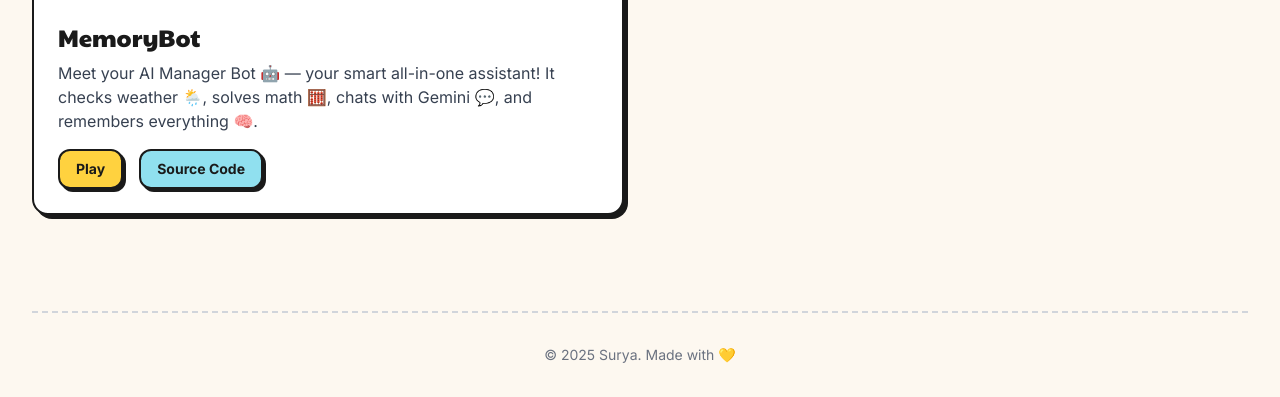
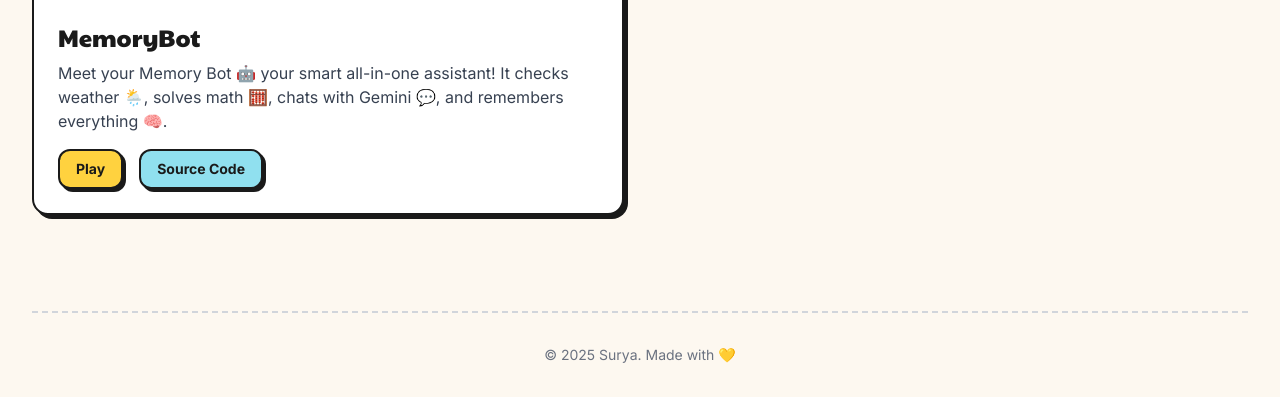
Before and after one commit to Pranav3782/Surya, a plain HTML site: page exp.html in a window 1280 px wide. Shown: the part 1619-2016 px from the top of the page. Drawn offline with nearby package versions, Linux system fonts and the light colour scheme.

Commit message:
changed the description for memory bot

```diff
--- a/exp.html
+++ b/exp.html
@@ -112,7 +112,7 @@
                         </a>
                         <div class="p-6">
                             <h3 class="text-2xl font-heading mb-2">MemoryBot</h3>
-                            <p class="text-gray-700 mb-4">Meet your AI Manager Bot 🤖 — your smart all-in-one assistant!
+                            <p class="text-gray-700 mb-4">Meet your Memory Bot 🤖  your smart all-in-one assistant!
                                 It checks weather 🌦️, solves math 🧮, chats with Gemini 💬, and remembers everything 🧠.
                                 </p>
                              <div class="flex gap-4">
```
